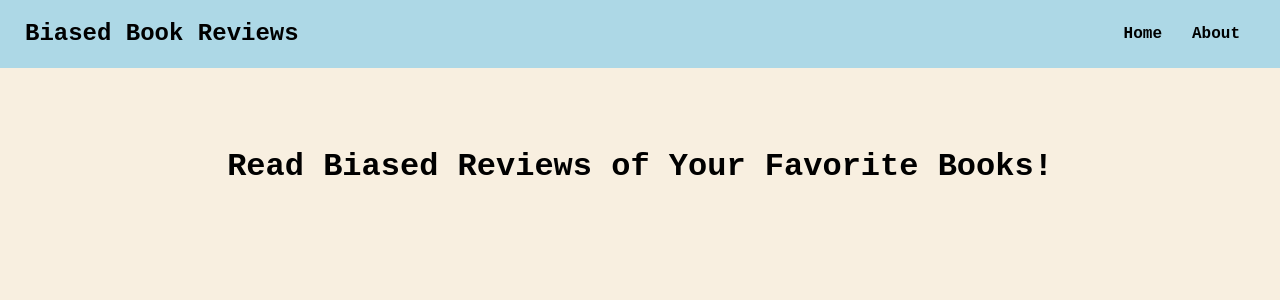
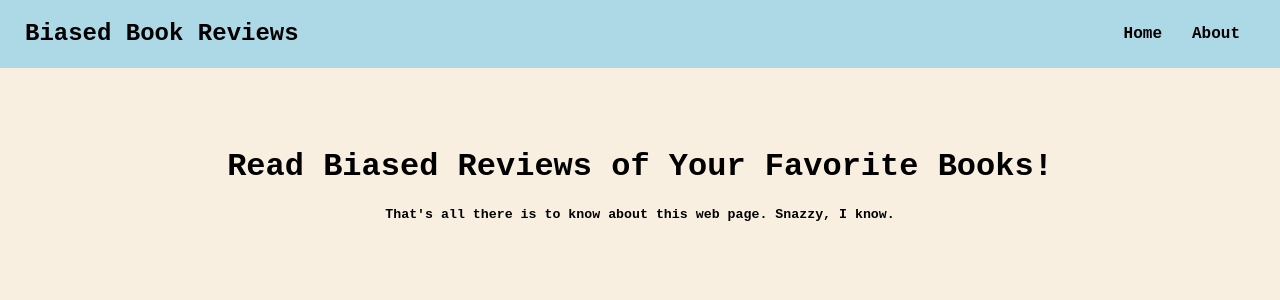
Before and after one commit to marmaeju/biased_book_reviews, a React (Create React App) app in the folder client/: page /about in a window 1280 px wide. Shown: the top 300 px of the page. Built offline with nearby package versions, Linux system fonts and the light colour scheme.

Commit message:
Updated README and added a tiny quip to the about page.

```diff
--- a/client/src/components/About.jsx
+++ b/client/src/components/About.jsx
@@ -3,6 +3,7 @@ const About = () => {
     <div>
       <div className="aboutH1">
       <h1>Read Biased Reviews of Your Favorite Books!</h1>
+      <h5>That's all there is to know about this web page. Snazzy, I know.</h5>
       </div>
     </div>
   )
```
Also changed, not shown: 1 other file (tests, documents, lock files or other folders).
